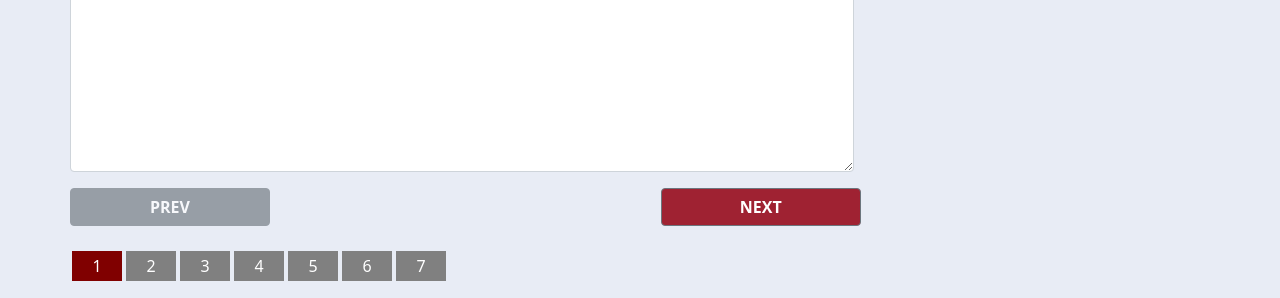
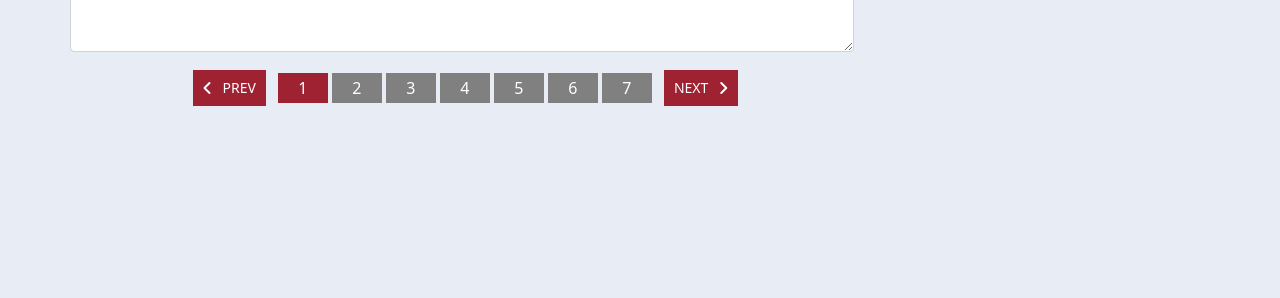
Before and after one commit to wamae-ndiritu/purpose-clarity-tool, a React (Create React App) app in the folder frontend/: page /form in a window 1280 px wide. Shown: the part 534-832 px from the top of the page. After the commit the page ends 800 px from the top, so only its background shows below. Built offline with nearby package versions, Linux system fonts and the light colour scheme; no server answers; sample sign-in values are in the browser's storage.

Commit message:
Restyle questions navigation

```diff
--- a/frontend/src/components/Form.js
+++ b/frontend/src/components/Form.js
@@ -93,30 +93,18 @@ const Form = () => {
             edit={quizNo}
           />
           <div className='btns'>
-            <button
-              className='btn btn-secondary'
+            <div
+              className='btn-submit btn-div'
               disabled={stepItem.id === 1}
               onClick={() => {
                 handleToggleQuestion(stepItem.id, "prev");
               }}
             >
-              Prev
-            </button>
-            <button
-              className='btn btn-secondary'
-              onClick={() => {
-                if (stepItem.id === steps.length) {
-                  handlenav();
-                } else {
-                  handleToggleQuestion(stepItem.id, "next");
-                }
-              }}
-            >
-              {stepItem.id === steps.length ? "Submit" : "Next"}
-            </button>
+              <span>
+                <i class='fa fa-angle-left' aria-hidden='true'></i>
+                <h6>Prev</h6>
+              </span>
             </div>
-        </div>
-        <div className='row'>
             <div className='pages-cont'>
               {steps.map((step) => {
                 const { id } = step;
@@ -131,6 +119,23 @@ const Form = () => {
                 );
               })}
             </div>
+            <div
+              className='btn-submit btn-div'
+              onClick={() => {
+                if (stepItem.id === steps.length) {
+                  handlenav();
+                } else {
+                  handleToggleQuestion(stepItem.id, "next");
+                }
+              }}
+              disabled={stepItem.id === steps.length + 1}
+            >
+              <span>
+                <h6>Next </h6>
+                <i class='fa fa-angle-right' aria-hidden='true'></i>
+              </span>
+            </div>
+          </div>
         </div>
       </div>
     </>
--- a/frontend/src/components/Question.jsx
+++ b/frontend/src/components/Question.jsx
@@ -18,7 +18,7 @@ export default function Question({ val, stepItem, setInput, edit }) {
           <textarea
             className='form-control'
             placeholder={`Write your answer to question ${stepItem.id} here...`}
-            rows='10'
+            rows='5'
             name={inputName}
             value={val}
             onChange={(e) => {
--- a/frontend/src/index.css
+++ b/frontend/src/index.css
@@ -111,25 +111,24 @@ body{
 
 .btns{
     width: 70%;
+    height: 20px;
+    display: flex;
+    align-items: center;
     margin-bottom: 5px;
     display: flex;
-    justify-content: space-between;
+    gap: 10px;
+    justify-content: center;
+    margin-top: 10px;
+    margin-bottom: 30px;
 }
 
 .btns button{
-    width: 200px;
-    background-color: var(--color-main);
-    text-transform: uppercase;
-    font-weight: 700;
-    transition: 0.4s ease-out;
-}
-
-.btns button:hover{
-    background-color: var(--color-main);
+    width: max-content;
+    font-size: 16px;
+    padding: 5px 10px;
 }
 
 .pages-cont{
-    width: 70%;
     display: flex;
     margin-top: 20px;
     margin-bottom: 20px;
@@ -149,7 +148,7 @@ body{
 }
 
 .pages-cont .active-span{
-    background-color: maroon;
+    background-color: var(--color-main);
 }
 
 /* Header */
@@ -455,13 +454,7 @@ body{
         justify-content: space-around;
     }
 
-    .btns button{
-        width: 100px;
-    }
-
     .pages-cont{
-        width: 90%;
-        margin: 0 auto;
         margin-top: 5px;
         margin-bottom: 30px;
     }
@@ -569,6 +562,34 @@ body{
     font-size: 16px;
  }
 
+ .btn-div{
+    display: flex;
+    align-items: center;
+    width: max-content;
+    cursor: pointer;
+ }
+
+ .btn-div:disabled{
+    cursor: not-allowed;
+    background-color: #915454;
+ }
+
+ .btn-div span{
+    display: flex;
+    gap: 10px;
+    align-items: center;
+ }
+
+ .btn-div span h6{
+    margin: auto 0 !important;
+    font-size: 14px;
+ }
+
+ .fa-angle-right{
+    /* font-size: 24px; */
+    margin: auto 0;
+ }
+
  @media (max-width: 768.5px){
     .answers-row{
         flex-wrap: wrap;
```
Lines whose indentation alone changed are shown as unchanged.
